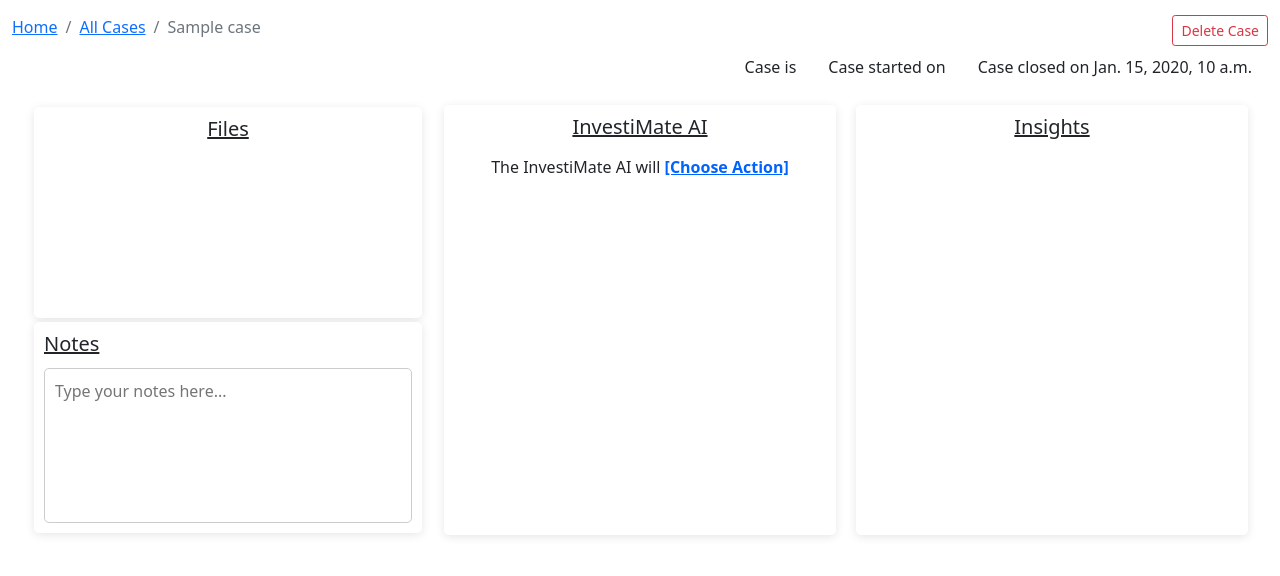
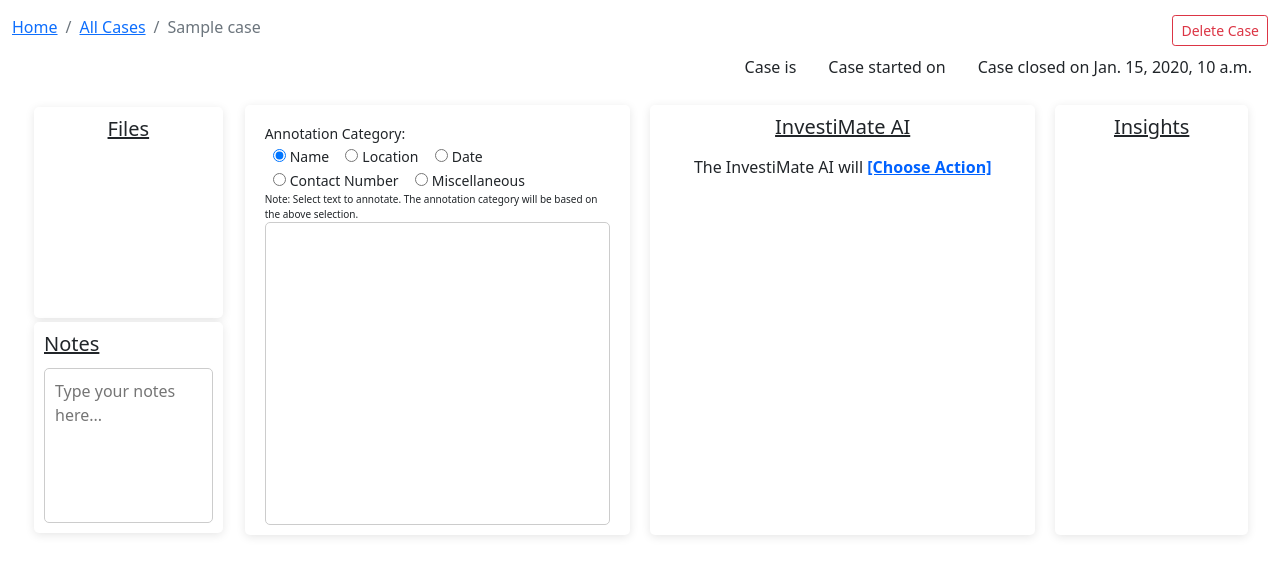
Before and after one commit to 0xdhairya/Investimate, a Django app: template investimate_project/investimate_app/templates/investimate_app/case.html in a window 1280 px wide. Shown: the part 56-632 px from the top of the page. Run offline with Django 5.2, Linux system fonts and the light colour scheme; the template is opened without the code that fills it: most values are stand-ins (such as "Sample title", 1, 10 or a date in 2020); data that the repository does not hold is empty.

Commit message:
remove file modal

```diff
--- a/investimate_project/investimate_app/static/css/case.css
+++ b/investimate_project/investimate_app/static/css/case.css
@@ -31,7 +31,8 @@
   flex-direction: column;
 }
 
-.notes textarea {
+.notes textarea,
+.file-content {
   flex: 1;
   width: 100%;
   border: 1px solid #ccc;
@@ -94,16 +95,13 @@
   background-color: lightslategray;
 }
 
-.highlight-name,
-.highlight-location,
-.highlight-contact-number,
-.highlight-date,
-.highlight-miscellaneous {
-  cursor: no-drop;
+.remove-highlight-btn {
+  cursor: pointer;
 }
 
 .aibox,
-.insights {
+.insights,
+.file-section {
   background-color: white;
   border-radius: 5px;
   padding: 10px 20px;
--- a/investimate_project/investimate_app/static/css/style.css
+++ b/investimate_project/investimate_app/static/css/style.css
@@ -105,6 +105,33 @@ main {
 }
 
 .section-container {
+    flex: 4;
+    border-radius: 5px;
+    padding: 10px;
+    height: 450px;
+    display: flex;
+    flex-direction: column;
+}
+
+.section-container-75 {
+    flex: 3;
+    border-radius: 5px;
+    padding: 10px;
+    height: 450px;
+    display: flex;
+    flex-direction: column;
+}
+
+.section-container-50 {
+    flex: 2;
+    border-radius: 5px;
+    padding: 10px;
+    height: 450px;
+    display: flex;
+    flex-direction: column;
+}
+
+.section-container-25 {
     flex: 1;
     border-radius: 5px;
     padding: 10px;
--- a/investimate_project/investimate_app/static/js/ai-box.js
+++ b/investimate_project/investimate_app/static/js/ai-box.js
@@ -197,7 +197,6 @@ const addEntityItem = (annotations, totalEntities) => {
 }
 
 export const fillEntityList = (annotations, minTwoEntities, totalEntities) => {
-    console.log('Here', minTwoEntities, totalEntities);
     if (!minTwoEntities) {
         document.getElementById('no-entities').hidden = false;
         document.getElementById('contain-entities').hidden = true;
--- a/investimate_project/investimate_app/static/js/case.js
+++ b/investimate_project/investimate_app/static/js/case.js
@@ -104,31 +104,45 @@ const populateCaseData = (caseData) => {
     insightsSection(caseData.pk, caseData.fields.insights);
 }
 
+const highlightAnnotation = (category, text) => {
+    const modalContent = document.getElementById("file-content");
+    const innerHTML = modalContent.innerHTML;
+    const highlightHTML = `<span class="highlight-${category}" data-highlight>
+                    ${text}
+                    <span class="p-0 remove-highlight-btn" data-category="${category}" data-text="${text}">
+                        <svg xmlns="http://www.w3.org/2000/svg" width="16" height="16" fill="currentColor" class="bi bi-x-circle" viewBox="0 0 16 16">
+                            <path d="M8 15A7 7 0 1 1 8 1a7 7 0 0 1 0 14m0 1A8 8 0 1 0 8 0a8 8 0 0 0 0 16"/>
+                            <path d="M4.646 4.646a.5.5 0 0 1 .708 0L8 7.293l2.646-2.647a.5.5 0 0 1 .708.708L8.707 8l2.647 2.646a.5.5 0 0 1-.708.708L8 8.707l-2.646 2.647a.5.5 0 0 1-.708-.708L7.293 8 4.646 5.354a.5.5 0 0 1 0-.708"/>
+                        </svg>
+                    </span>
+                </span>`;
+    const newHTML = innerHTML.replace(text, highlightHTML);
+    modalContent.innerHTML = newHTML;
+}
 const applyHighlights = (annotations) => {
     Object.keys(annotations).forEach((category) => {
         annotations[category].forEach((text) => {
-            const modalContent = document.getElementById("modal-file-content");
-            const innerHTML = modalContent.innerHTML;
-            const newHTML = innerHTML.replace(
-                text,
-                `<span class="highlight-${category}" data-highlight>${text}</span>`
-            );
-            modalContent.innerHTML = newHTML;
+            highlightAnnotation(category, text);
         })
     })
 };
 
 const addHighlightRemovalListeners = (caseData) => {
-    const annotations = document.querySelectorAll('[data-highlight]');
-    annotations.forEach((annotation) => {
-        const category = annotation.getAttribute('class').split('highlight-')[1];
-        const file = document.getElementById("exampleModalLabel").textContent;
-        annotation.addEventListener("click", (e) => {
-            e.stopPropagation();
-            const highlightedText = annotation.textContent;
-            if (confirm(`Do you want to remove the annotation for "${highlightedText}"?`)) {
-                annotation.replaceWith(document.createTextNode(highlightedText));
-                caseData.fields.files[file].annotations[category] = caseData.fields.files[file].annotations[category].filter((e) => e != highlightedText)
+    const removeButtons = document.querySelectorAll(".remove-highlight-btn");
+    removeButtons.forEach((button) => {
+        button.addEventListener("click", (e) => {
+            e.stopPropagation(); // Prevent triggering other click events
+
+            const highlightedText = button.dataset.text;
+            const category = button.dataset.category;
+            const file = document.getElementById("file-name").textContent;
+
+            if (confirm(`Do you want to remove the highlight for "${highlightedText}"?`)) {
+                const highlightSpan = button.parentNode;
+                highlightSpan.replaceWith(document.createTextNode(highlightedText));
+                caseData.fields.files[file].annotations[category] = caseData.fields.files[file].annotations[category].filter(
+                    (e) => e !== highlightedText
+                );
                 saveHighlightToServer(caseData.pk, caseData.fields.files);
             }
         });
@@ -138,17 +152,23 @@ const addHighlightRemovalListeners = (caseData) => {
 const populateCaseFiles = (caseData) => {
     const fileList = document.getElementById("file-list");
     const files = caseData.fields.files;
-    Object.keys(files).forEach((file) => {
+    const fileName = document.getElementById("file-name");
+    const fileContent = document.getElementById("file-content");
+    const fillInCase = (file) => {
+        const annotations = files[file].annotations || [];
+        fileName.textContent = file;
+        fileContent.textContent = files[file].content;
+        applyHighlights(annotations);
+        addHighlightRemovalListeners(caseData);
+    }
+    Object.keys(files).forEach((file, i) => {
         const li = document.createElement("li");
-        li.innerHTML = `<button type="button" class="btn btn-sm btn-outline-primary" data-bs-toggle="modal" data-bs-target="#fileModal">${file}</button>`;
+        li.innerHTML = `<button type="button" class="btn btn-sm btn-outline-primary">${file}</button>`;
         fileList.appendChild(li);
-        li.addEventListener("click", () => {
-            const annotations = files[file].annotations || [];
-            document.getElementById("modal-file-content").textContent = files[file].content;
-            document.getElementById("exampleModalLabel").textContent = file;
-            applyHighlights(annotations);
-            addHighlightRemovalListeners(caseData);
-        });
+        if (i == 0) {
+            fillInCase(file)
+        }
+        li.addEventListener("click", () => fillInCase(file));
     });
 }
 
@@ -181,7 +201,7 @@ function saveHighlightToServer(caseId, updatedContent) {
 }
 
 function saveUpdatedFile(caseData, annotationCategory, text) {
-    const fileName = document.getElementById("exampleModalLabel").textContent;
+    const fileName = document.getElementById("file-name").textContent;
     const files = caseData.fields.files;
     if (files[fileName].annotations[annotationCategory]) {
         files[fileName].annotations[annotationCategory].push(text);
@@ -192,23 +212,14 @@ function saveUpdatedFile(caseData, annotationCategory, text) {
 }
 
 const highlightText = (caseData) => {
-    const saveHighlightButton = document.getElementById("save-highlight");
-    saveHighlightButton.addEventListener("click", () => {
+    const fileContent = document.getElementById('file-content');
+    fileContent.addEventListener("mouseup", () => {
         const selectedText = window.getSelection().toString();
         if (!selectedText) {
-            alert("Please select text to annotate.");
             return;
         }
-
         const annotationCategory = document.querySelector('input[name="highlight-color"]:checked').value;
-        const modalContent = document.getElementById("modal-file-content");
-
-        const innerHTML = modalContent.innerHTML;
-        const newHTML = innerHTML.replace(
-            selectedText,
-            `<span class="highlight-${annotationCategory}" data-highlight>${selectedText}</span>`
-        );
-        modalContent.innerHTML = newHTML;
+        highlightAnnotation(annotationCategory, selectedText);
         saveUpdatedFile(caseData, annotationCategory, selectedText);
         addHighlightRemovalListeners(caseData);
     });
--- a/investimate_project/investimate_app/templates/investimate_app/ai-box.html
+++ b/investimate_project/investimate_app/templates/investimate_app/ai-box.html
@@ -36,7 +36,7 @@
   <div id="section-connection" class="mt-2" hidden>
     <div id="no-entities" hidden>
       <p class="m-0 text-center">
-        You need at least <b>two</b> entities to make connection between them.
+        You need at least <b>two</b> entities (annotated text) to make connection between them.
       </p>
     </div>
     <div id="contain-entities" hidden>
--- a/investimate_project/investimate_app/templates/investimate_app/case.html
+++ b/investimate_project/investimate_app/templates/investimate_app/case.html
@@ -59,37 +59,8 @@
     </div>
     <p id="case-description" class="small"></p>
 
-    <!-- Modal -->
-    <div class="modal fade" id="fileModal" tabindex="-1" aria-labelledby="exampleModalLabel" aria-hidden="true">
-      <div class="modal-dialog modal-lg">
-        <div class="modal-content">
-          <div class="modal-header">
-            <div>
-              <h5 class="modal-title" id="exampleModalLabel"></h5>
-              <div class="d-flex align-items-center">
-                <p class="m-0">Annotation Categoty:</p>
-                <div>
-                  <label class="m-2"><input type="radio" name="highlight-color" value="name" checked />Name</label>
-                  <label class="m-2"><input type="radio" name="highlight-color" value="location" />Location</label>
-                  <label class="m-2"><input type="radio" name="highlight-color" value="date" />Date</label>
-                  <label class="m-2"><input type="radio" name="highlight-color" value="contact-number" />Contact Number</label>
-                  <label class="m-2"><input type="radio" name="highlight-color" value="miscellaneous" />Miscellaneous</label>
-                </div>
-              </div>
-              <p class="m-0 small">* Choose the category for which you want to annotate.</p>
-            </div>
-            <button type="button" class="btn-close" data-bs-dismiss="modal" aria-label="Close"></button>
-          </div>
-          <div class="modal-body" id="modal-file-content"></div>
-          <div class="modal-footer">
-            <button type="button" class="btn btn-primary" id="save-highlight">Save Highlight</button>
-          </div>
-        </div>
-      </div>
-    </div>
-
     <div class="main-container">
-      <div class="section-container">
+      <div class="section-container-50">
         <div class="files">
           <p class="h5 text-decoration-underline text-center">Files</p>
           <ul class="file-list" id="file-list"></ul>
@@ -111,10 +82,28 @@
       </div>
 
       <div class="section-container">
+        <div class="file-section">
+          <div class="header">
+            <h5 id="file-name"></h5>
+            <p class="m-0 small">Annotation Category:</p>
+            <div>
+              <label class="mx-1 small"><input class="mx-1" type="radio" name="highlight-color" value="name" checked />Name</label>
+              <label class="mx-1 small"><input class="mx-1" type="radio" name="highlight-color" value="location" />Location</label>
+              <label class="mx-1 small"><input class="mx-1" type="radio" name="highlight-color" value="date" />Date</label>
+              <label class="mx-1 small"><input class="mx-1" type="radio" name="highlight-color" value="contact-number" />Contact Number</label>
+              <label class="mx-1 small"><input class="mx-1" type="radio" name="highlight-color" value="miscellaneous" />Miscellaneous</label>
+            </div>
+            <p class="m-0 subtext">Note: Select text to annotate. The annotation category will be based on the above selection.</p>
+          </div>
+          <div class="file-content" id="file-content"></div>
+        </div>
+      </div>
+
+      <div class="section-container">
         {% include 'investimate_app/ai-box.html' %}
       </div>
 
-      <div class="section-container">
+      <div class="section-container-50">
         <div class="insights">
           <p class="h5 text-decoration-underline text-center">Insights</p>
           <div class="insight-list" id="insight-list"></div>
```
